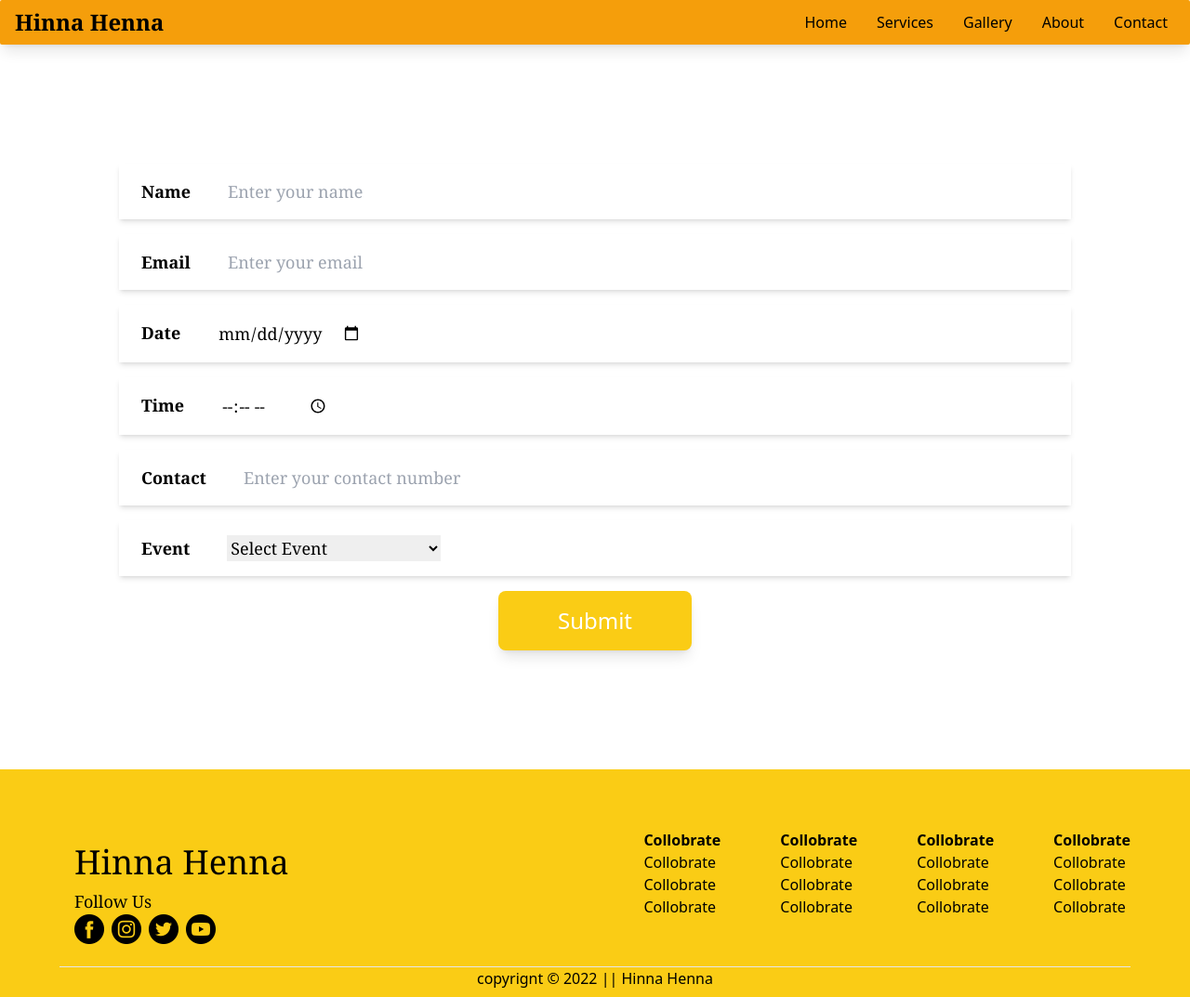
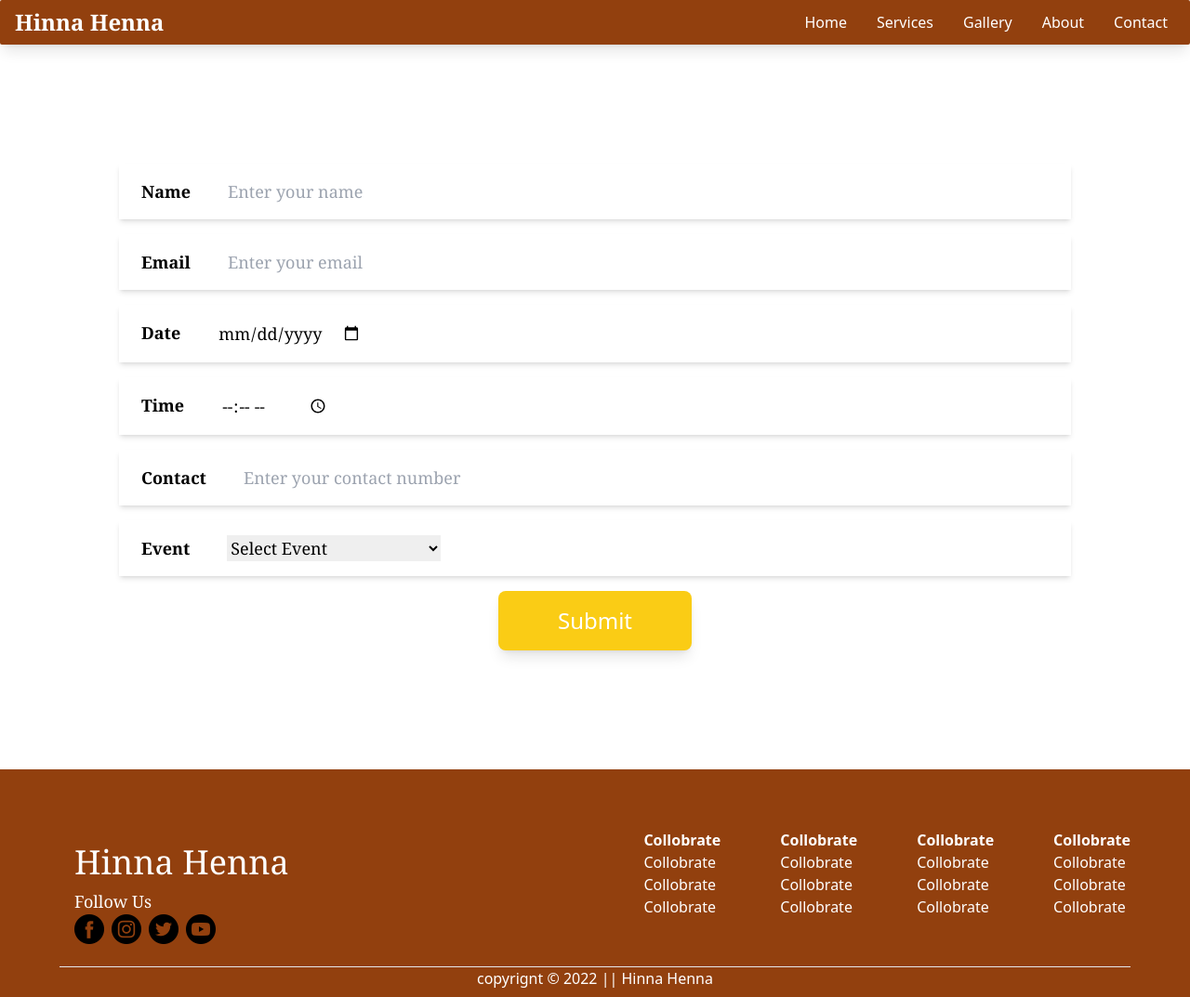
Before and after one commit to MitAbhay/hinna-henna, a Next.js app: page /form in a window 1280 px wide. Shown: the whole page at 93% size. Built offline with nearby package versions, Linux system fonts and the light colour scheme.

Commit message:
feat: add better colors

```diff
--- a/components/Footer.tsx
+++ b/components/Footer.tsx
@@ -3,7 +3,7 @@ import React from 'react'
 
 export default function () {
   return (
-    <div className="bg-yellow-400 z-50 pt-16 px-16 pb-2">
+    <div className="bg-primary text-white z-50 pt-16 px-16 pb-2">
       <div className="flex">
         <div className="flex-1 p-4">
           <p className="text-4xl font-serif">Hinna Henna</p>
--- a/components/Header.tsx
+++ b/components/Header.tsx
@@ -6,7 +6,7 @@ export default function Header() {
   const [shownav, setshownav] = useState(false)
   return (
     <div>
-      <div className="sticky top-0 flex p-2 px-2 bg-amber-500 shadow-lg rounded-sm items-center z-50">
+      <div className="sticky top-0 flex p-2 px-2 bg-primary text-white shadow-lg rounded-sm items-center z-50">
         {/* LEFT */}
         <div className="flex-1 font-extralight text-2xl">
           {/* <Image src="/Images/mehndi-logo.png" layout="fill" /> */}
@@ -57,7 +57,7 @@ export default function Header() {
         </div>
       </div>
       {shownav && (
-        <div className="mr-4 lg:hidden text-center bg-amber-500 text-black font-serif text-lg w-full">
+        <div className="mr-4 lg:hidden text-center bg-primary text-white font-serif text-lg w-full">
           <Link href="/">
             <p className="cursor-pointer hover:text-lg">Home</p>
           </Link>
--- a/pages/index.tsx
+++ b/pages/index.tsx
@@ -33,7 +33,7 @@ const Home: NextPage = () => {
       <div className="lg:flex items-center shadow-lg mt-8 text-center">
         <div className="flex-1 p-16">
           <h1 className="lg:text-8xl text-5xl">Welcome to</h1>
-          <h1 className=" text-amber-500 lg:text-8xl font-bold text-5xl">
+          <h1 className=" text-secondary lg:text-8xl font-bold text-5xl">
             Hinna Henna
           </h1>
           <p className="font-serif italic mt-2 ml-2">
@@ -75,7 +75,7 @@ const Home: NextPage = () => {
       </div>
       <div className="">
         <Link href="./form">
-          <div className="bg-amber-800 text-white p-2 rounded-lg shadow-md my-8 cursor-pointer mx-auto max-w-sm text-center text-2xl">
+          <div className="bg-secondary text-white p-2 rounded-lg shadow-md my-8 cursor-pointer mx-auto max-w-sm text-center text-2xl">
             Book Your Time Now
           </div>
         </Link>
--- a/tailwind.config.js
+++ b/tailwind.config.js
@@ -4,7 +4,12 @@ module.exports = {
     './components/**/*.{js,ts,jsx,tsx}',
   ],
   theme: {
-    extend: {},
+    extend: {
+      colors: {
+          primary: '#92400E',
+          secondary: '#F5A621',
+      },
+  },
   },
   plugins: [],
 }
```
